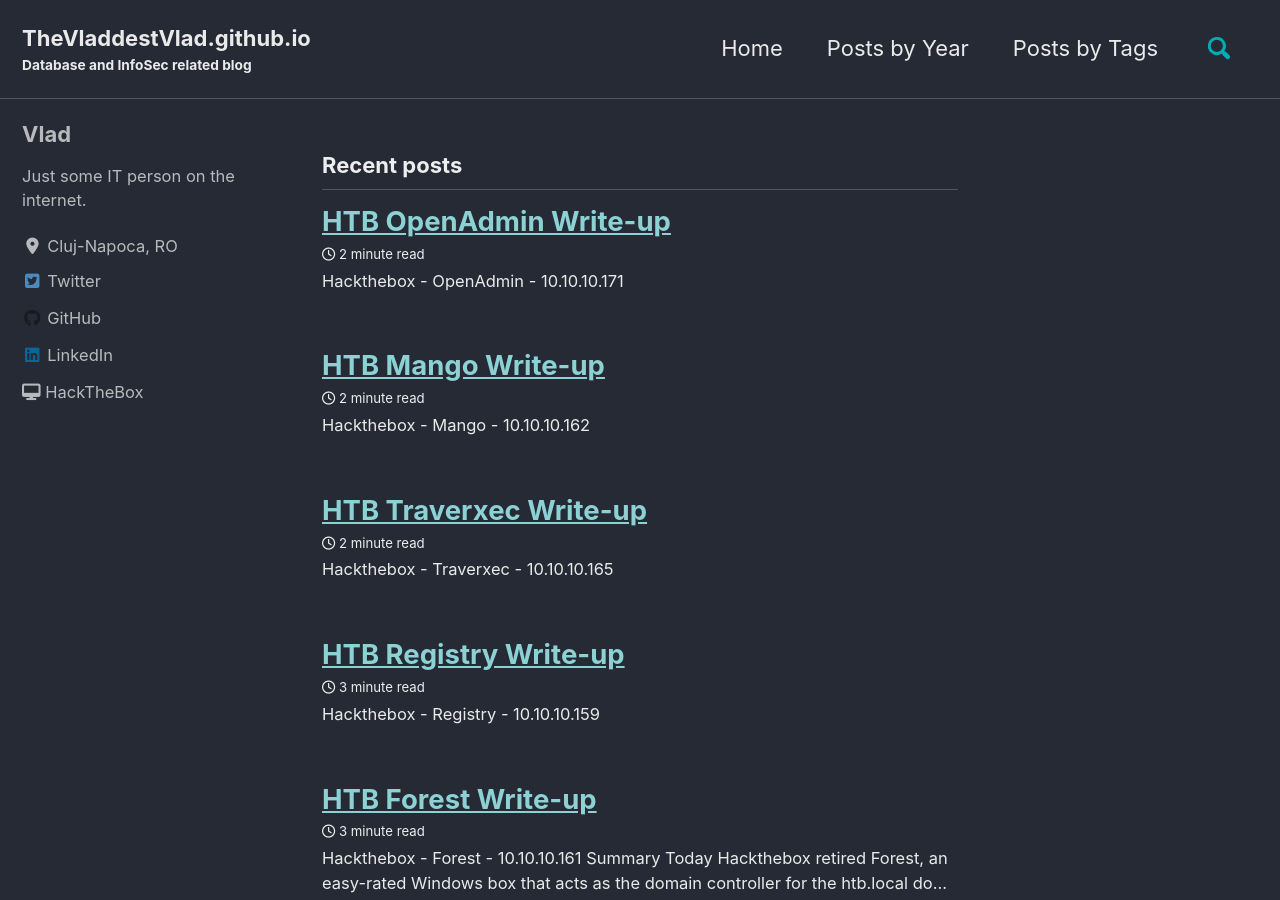
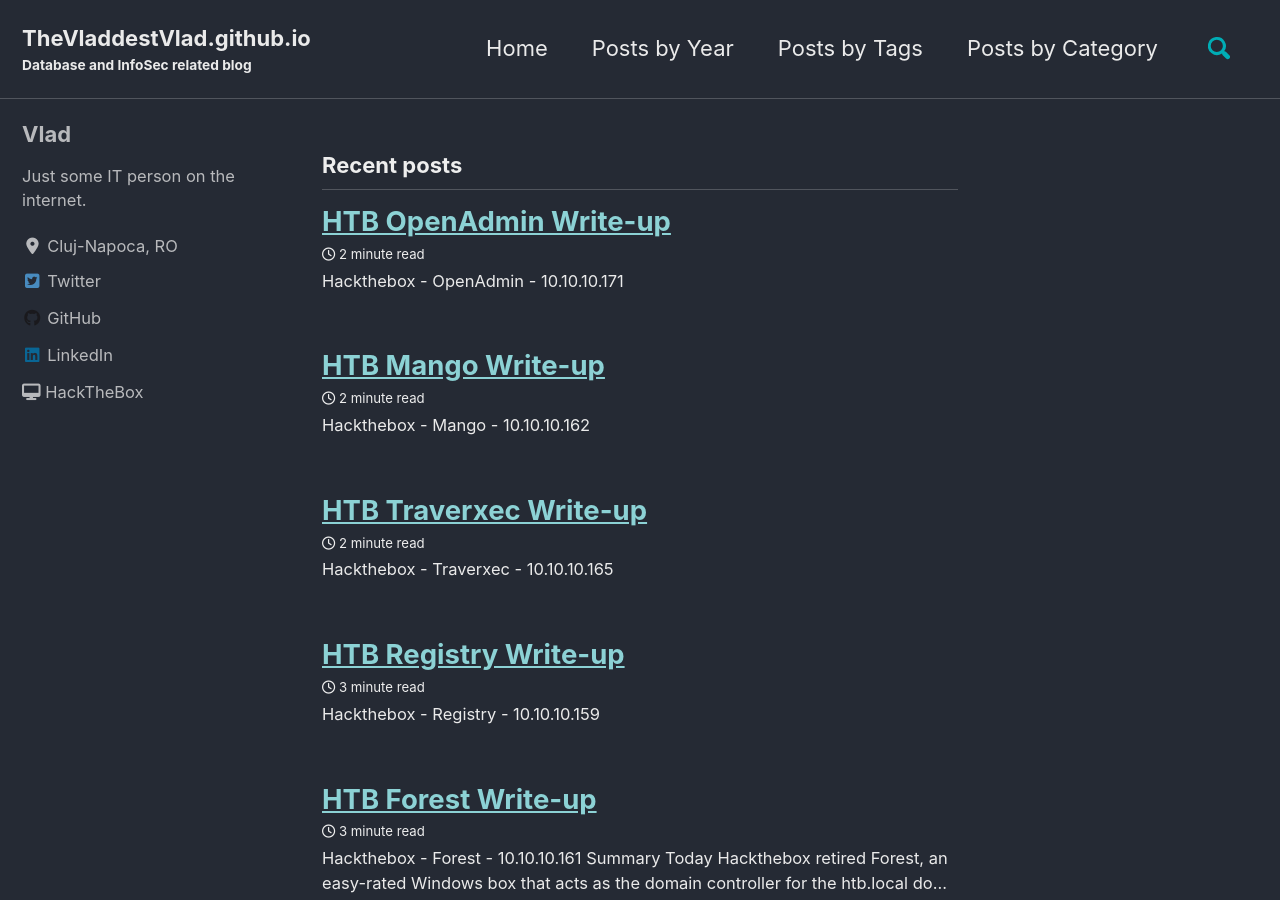
Before and after one commit to TheVladdestVlad/TheVladdestVlad.github.io, a Jekyll site: the page built from index.html, in a window 1280 px wide and 900 px high. Built offline with Jekyll 4.4.1, drawn with Linux system fonts in a browser that asks for light colours; cached includes are drawn as plain includes; nearby versions of some CDN libraries.

Commit message:
Update navigation.yml

```diff
--- a/_data/navigation.yml
+++ b/_data/navigation.yml
@@ -8,5 +8,7 @@
      url: /year-archive/
    - title: "Posts by Tags"
      url: /tags/
+   - title: "Posts by Category"
+     url: /categories/
   # - title: "Sitemap"
   #   url: /sitemap/
```
